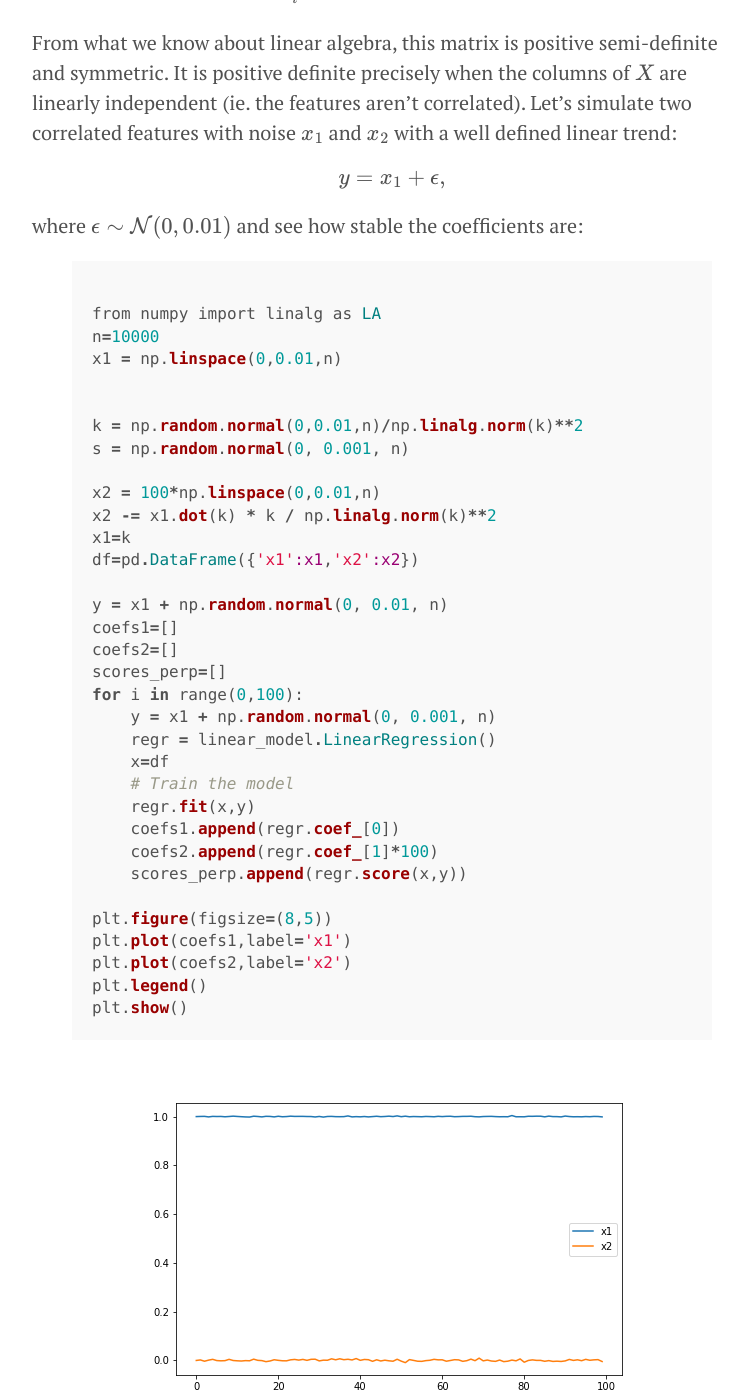
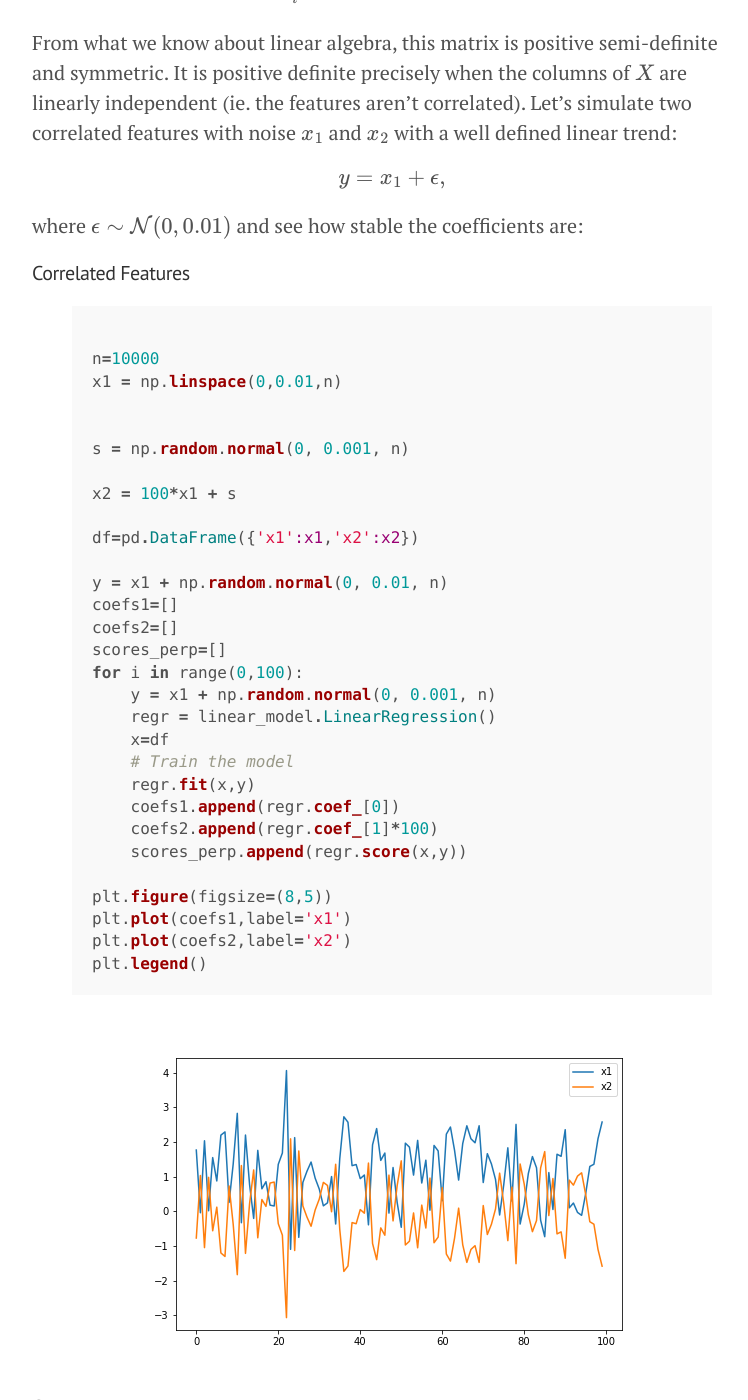
Before and after one commit to doriang102/doriang102.github.io, a Jekyll site: the page built from _posts/2017-07-04-Introduction-To-Regression.md, in a window 1280 px wide and 1400 px high, scrolled down 5900 px. Shown: the whole window, without its empty margins (248-996 px from the left). Built offline with Jekyll 4.4.1, drawn with Linux system fonts in a browser that asks for light colours; our own code applies the rules of GitHub Pages for plain Markdown files; formulas are drawn with MathJax 3; some of the changed text lies outside the part shown.

Commit message:
Update 2017-07-04-Introduction-To-Regression.md

```diff
--- a/_posts/2017-07-04-Introduction-To-Regression.md
+++ b/_posts/2017-07-04-Introduction-To-Regression.md
@@ -160,6 +160,46 @@ $$ y = x_1 + \epsilon, $$
 
 where $$\epsilon \sim \mathcal{N}(0,0.01)$$ and see how stable the coefficients are:
 
+#### Correlated Features
+  {% highlight ruby %}
+n=10000
+x1 = np.linspace(0,0.01,n)
+
+
+s = np.random.normal(0, 0.001, n)
+
+x2 = 100*x1 + s
+
+df=pd.DataFrame({'x1':x1,'x2':x2})
+
+y = x1 + np.random.normal(0, 0.01, n)
+coefs1=[]
+coefs2=[]
+scores_perp=[]
+for i in range(0,100):
+    y = x1 + np.random.normal(0, 0.001, n)
+    regr = linear_model.LinearRegression()
+    x=df
+    # Train the model
+    regr.fit(x,y)
+    coefs1.append(regr.coef_[0])
+    coefs2.append(regr.coef_[1]*100)
+    scores_perp.append(regr.score(x,y))
+
+plt.figure(figsize=(8,5))
+plt.plot(coefs1,label='x1')
+plt.plot(coefs2,label='x2')
+plt.legend()
+{% endhighlight %}
+
+![](/img/corrcoefs2.png?raw=true)
+
+
+
+#### Orthogonal Features
+
+Now let's check the same model with $$x_1 \perp x_2$$.
+
   {% highlight ruby %}
 from numpy import linalg as LA
 n=10000
```
